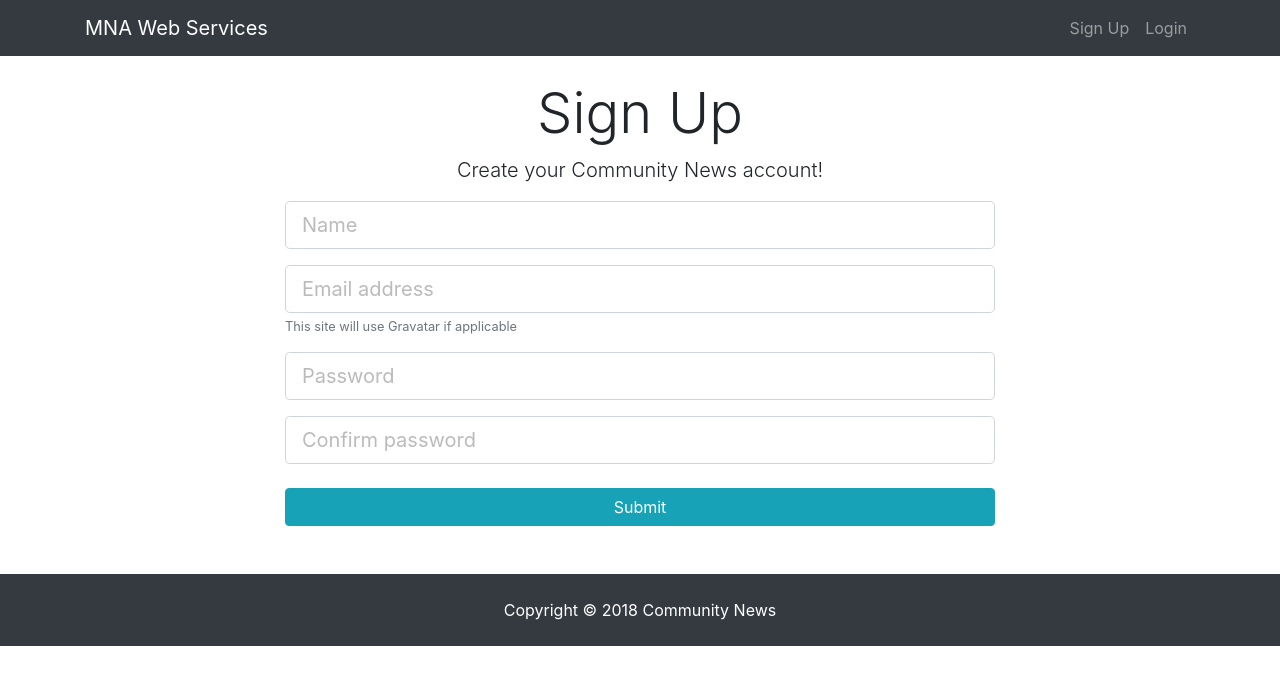
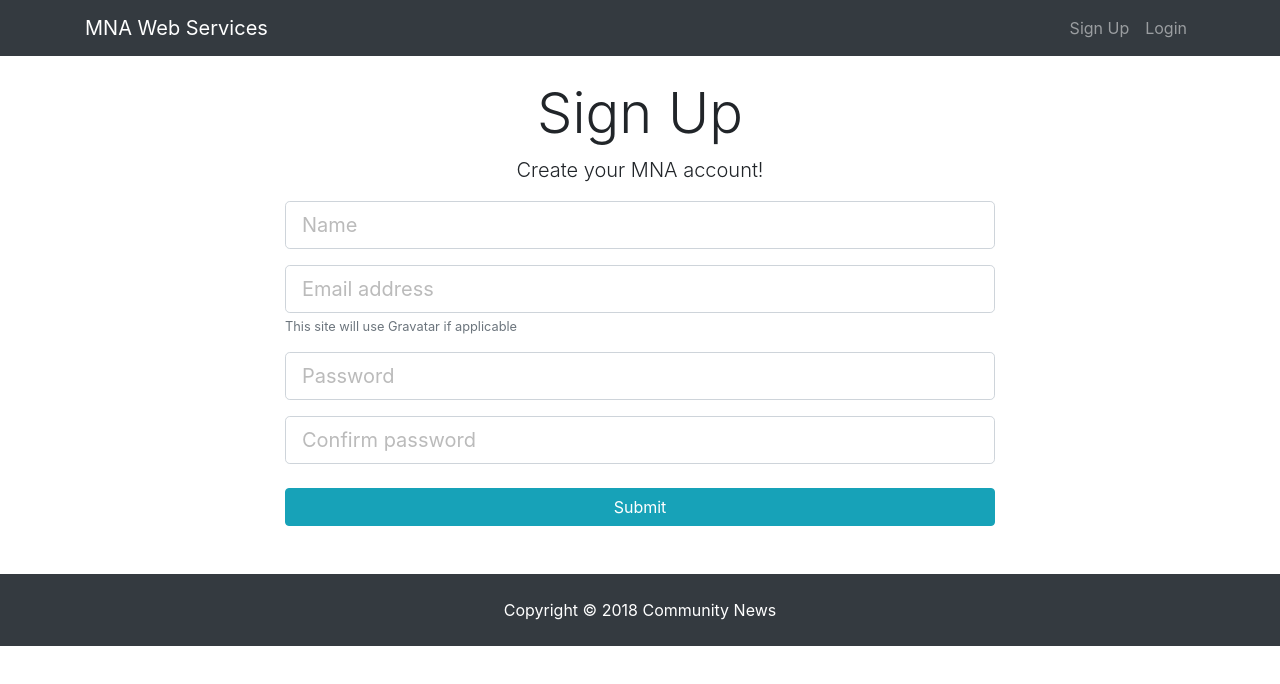
Before and after one commit to mna-web/main-website, a React app in the folder client/: page /register in a window 1280 px wide. Shown: the top 684 px of the page. Built offline with nearby package versions, Linux system fonts and the light colour scheme.

Commit message:
changes from communitynews to mna in login and register comps

```diff
--- a/client/src/comps/auth/Login.jsx
+++ b/client/src/comps/auth/Login.jsx
@@ -54,7 +54,7 @@ class Login extends Component {
           <div className="row">
             <div className="col-md-8 m-auto">
               <h1 className="display-4 text-center">Log In</h1>
-              <p className="lead text-center">Sign in to your Community News account</p>
+              <p className="lead text-center">Sign in to your MNA account</p>
               <form onSubmit={this.onSubmit}>
                 <TextFieldGroup
                   placeholder="Email Address"
--- a/client/src/comps/auth/Register.jsx
+++ b/client/src/comps/auth/Register.jsx
@@ -56,7 +56,7 @@ class Register extends Component {
           <div className="row">
             <div className="col-md-8 m-auto">
               <h1 className="display-4 text-center">Sign Up</h1>
-              <p className="lead text-center">Create your Community News account!</p>
+              <p className="lead text-center">Create your MNA account!</p>
               <form noValidate onSubmit={this.onSubmit}>
                 <TextFieldGroup
                   placeholder="Name"
```
